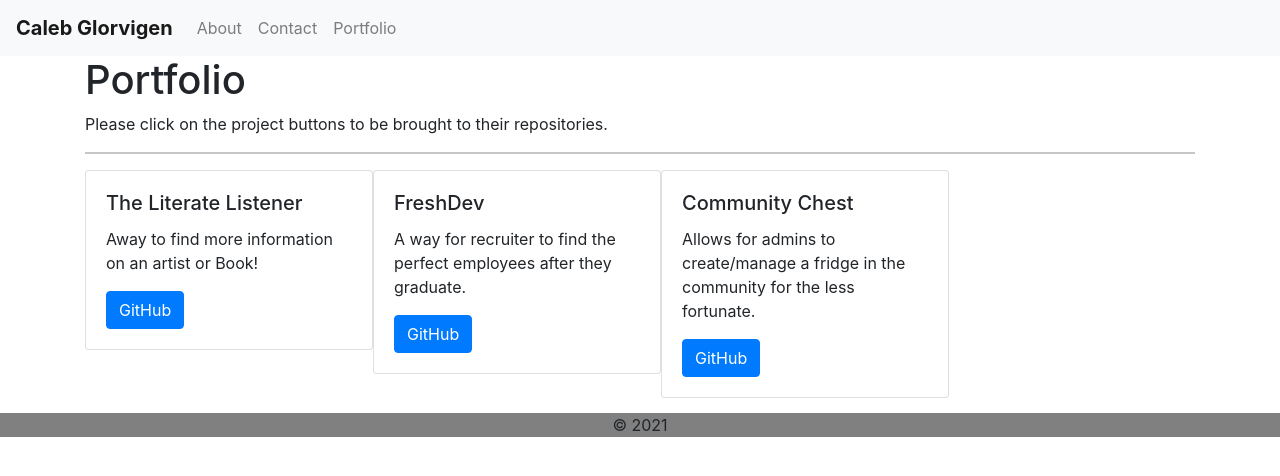
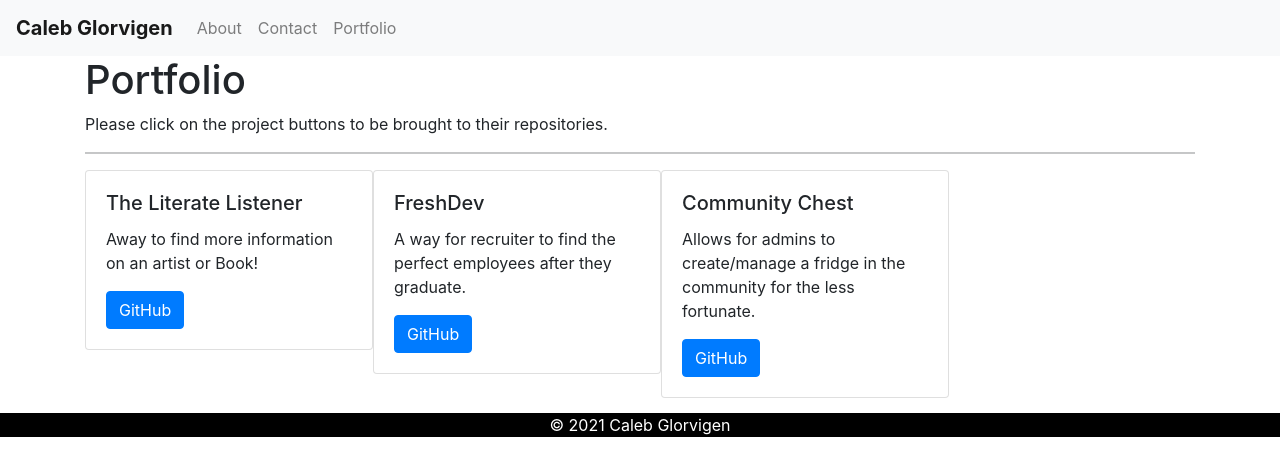
Before and after one commit to Glorvi23/portfolio-react, a React (Create React App) app: page /#/portfolio in a window 1280 px wide. Shown: the top 476 px of the page. Built offline with nearby package versions, Linux system fonts and the light colour scheme.

Commit message:
Polished up the footer

```diff
--- a/src/components/Footer/Footer.jsx
+++ b/src/components/Footer/Footer.jsx
@@ -13,11 +13,11 @@ import {
 
 const Footer = () => {
   return (
-    <div style={{"margin-top": "15px","background-color": "grey", "text-align": "center"}}>
+    <footer style={{"margin-top": "15px","background-color": "black", "text-align": "center"}}>
       {/* <Navbar> */}
-        <p style={{"text-align": "center"}}>&#169; 2021</p>
+        <p style={{ color: "white","text-align": "center"}}>&#169; 2021 Caleb Glorvigen</p>
       {/* </Navbar> */}
-    </div>
+    </footer>
   );
 };
 
```
